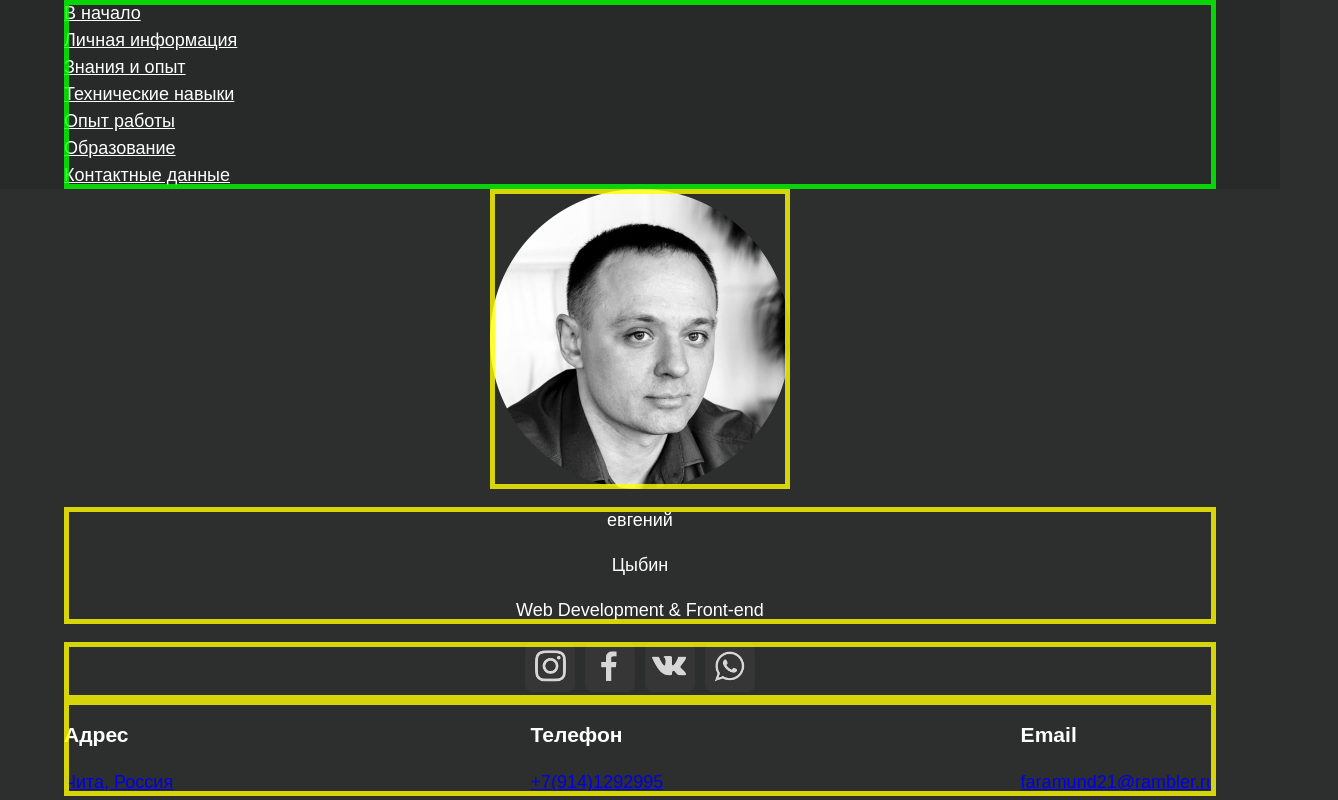
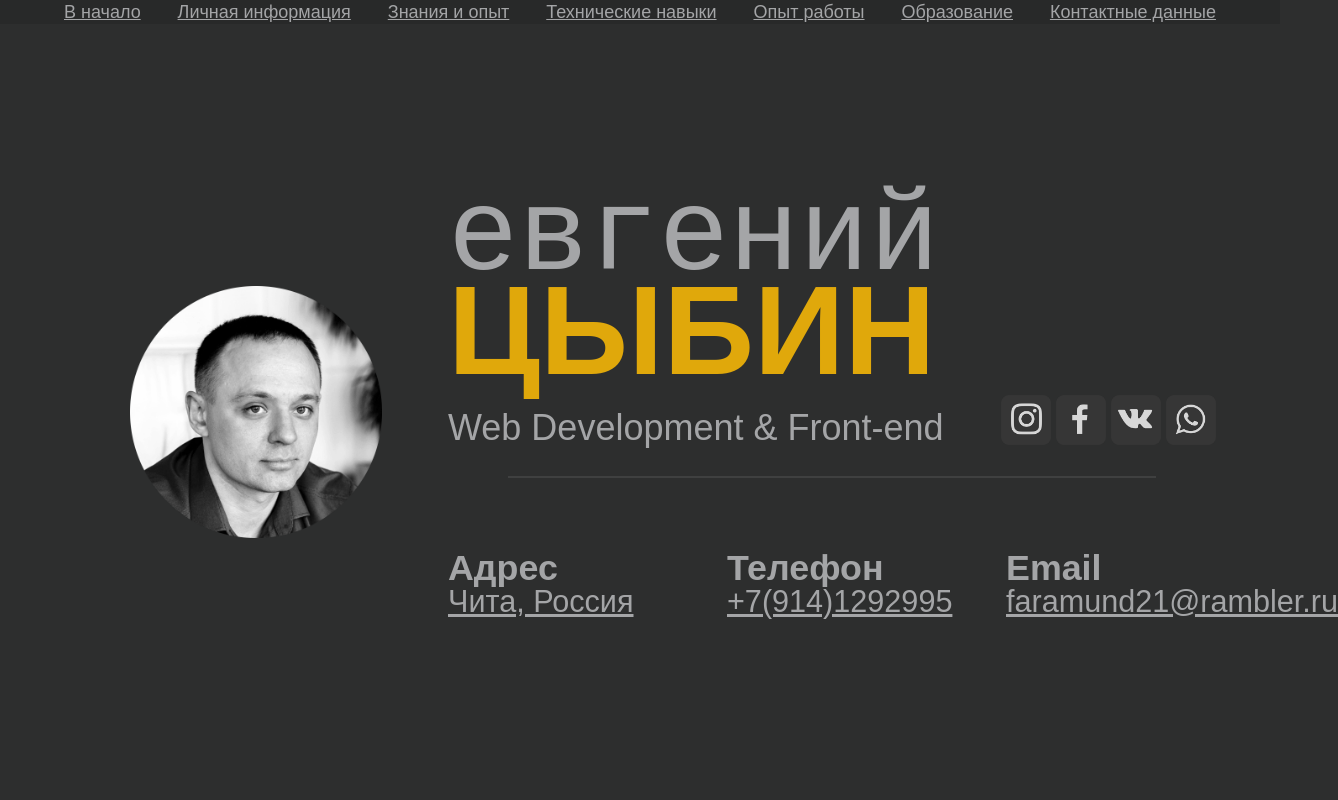
Before and after one commit to faramund21/businesscard.github.io, a plain HTML site: page index.html in a window 1280 px wide. Shown: the top 800 px of the page, 1338 px wide, since content can reach past the window. Drawn offline with Linux system fonts and the light colour scheme; a web font is replaced by a local one.

Commit message:
сверствал первый скринт

```diff
--- a/index.html
+++ b/index.html
@@ -67,8 +67,11 @@
 			</h1>
 
 			<section class="foto-info">
-				<img  class="foto-info__foto-location" src="img/index-foto.png" width="300" height="300" alt="Цыбин Евгений Сергеевич">
+				<div class="foto-info__foto-location">
+					<img src="img/index-foto.png" width="196" height="196" alt="Цыбин Евгений Сергеевич">
+				</div>
 				<div class="foto-info__description">
+					<div class="foto-info__name-social">
 						<div class="foto-info__name-list name-list">
 							<p class="name__name">
 								евгений
@@ -102,6 +105,7 @@
 								</a>
 							</li>
 						</ul>
+					</div>
 					<div class="foto-info__line line">
 					</div>
 					<ul class="foto-info__contact-list contact-list">
--- a/less/style.less
+++ b/less/style.less
@@ -37,7 +37,7 @@
 
 img {
 	max-width: 100%;
-	height: auto;
+	height: 100%;
 }
 
 .visually-hidden {
@@ -72,52 +72,54 @@ img {
 // @import("blocks/page-header.less");
 
 .page-header {
-	display: flex;
-	flex-direction: column;
-
 	background-color: @darkgrey;
 	color: #ffffff;
 }
 
 // @import("blocks/main-nav.less");
 
-.main-nav__toggle {
-	outline: 5px solid rgba(255, 0, 0, .8);
-	outline-offset: -5px;
+
+.main-nav__list {
+	height: 3vh;
+
+	margin: 0;
+	padding: 0 64px;
+	list-style: none;
+
 }
 
-.main-nav__wrapper {
-	outline: 5px solid rgba(0, 255, 0, .8);
-	outline-offset: -5px;
-
-}
-.main-nav__list {
-	margin: 0;
-	padding: 0;
-	list-style: none;
+.main-nav__list a:hover,
+.main-nav__list a:focus {
+	color: #E0A80B;
 }
 
 .main-nav__list a {
-	color: #ffffff;
+	color: #A4A5A7;
 }
 
-@media(min-device-width: @tablet-width) and (orientation: landscape) {
+@media(min-width: @tablet-width) and (orientation: landscape) {
 	.main-nav__wrapper {
 		display: flex;
 		justify-content: space-between;
-		margin: 0 64px;
+		margin: 0 auto;
+
 	}
 	.main-nav__toggle {
 		display: none;
 	}
 }
 
-@media(min-device-width: @desktop-width) {
+@media(min-width: @desktop-width) {
 	.main-nav__wrapper {
+		width: 100%;
+		margin: 0 auto;
+	}
+	.nav-list {
+
+		width: 100%;
 		display: flex;
 		justify-content: space-between;
-		width: 1200px;
-		margin: 0 auto;
+		align-items: center;
 	}
 
 }
@@ -126,88 +128,167 @@ img {
 
 .foto-info {
 	background-color: @lightgrey;
-	color: #ffffff;
+	color: #A4A5A7;
+	height: 97vh;
 
-	@media(min-device-width: @tablet-width) and (orientation: landscape) {
+
+	@media(min-width: @tablet-width) and (orientation: landscape) {
 		padding: 0 64px;
 	}
-	@media(min-device-width: @desktop-width) {
-		max-width: 1200px;
-		padding: 0 120px;
-		margin: 0 auto;
+	@media(min-width: @desktop-width) {
+		max-width: 100%;
+		padding: 0 auto;
 
 		display: grid;
 		grid-template-columns: 1fr 2fr;
+		align-items: center;
 	}
 }
 
+.foto-info__description {
+	font-size: 200%;
+}
+
 .foto-info__foto-location {
-	outline: 5px solid rgba(255, 255, 0, .8);
-	outline-offset: -5px;
 
 	display: block;
 	margin: auto;
+	padding: 15% 0 15% 0;
+	justify-content: center;
 
-	padding: 0;
+
 }
 
+.foto-info__foto-location img {
+	display: block;
+	margin:auto;
+	width: 20rem;
+
+	@media(min-width: @desktop-width) {
+		width: 14rem;
+	}
+
+
+}
+
+.foto-info__name-social {
+	@media(min-width: @desktop-width) {
+		display: flex;
+		justify-content: space-between;
+	}
+}
 
 .foto-info__name-list {
-	outline: 5px solid rgba(255, 255, 0, .8);
-	outline-offset: -5px;
 
 	text-align: center;
 
-	@media(min-device-width: @desktop-width) {
+	@media(min-width: @desktop-width) {
 		text-align: start;
 	}
 
 	margin: 0;
 	padding: 0;
+	display: flex;
+	flex-direction: column;
+	justify-content: center;
+
+
 }
 
-.foto-info__social-list {
-	outline: 5px solid rgba(255, 255, 0, .8);
-	outline-offset: -5px;
+.name__name {
+	font-family: Courier New, sans-serif;
+	font-size: 325%;
+	line-height: 50%;
+	font-weight: 400;
+	color: #A4A5A7;
+	margin: 0;
+	padding: 0;
+
+
+}
+
+.name__second-name {
+	color: #E0A80B;
+	font-size: 350%;
+	line-height: 100%;
+	font-weight: 600;
+	text-transform: uppercase;
+	margin: 0;
+	padding: 0;
+
+
+}
+
+.name__direction {
+	margin: 20px 0 5px 0;
+
+
+}
+
+.social-list {
+
+
 
 	display: flex;
 	justify-content: center;
+	align-items: flex-end;
 
 	margin: 0;
-	padding: 0;
+	padding: 60px 0 0 0;
 	list-style: none;
 }
 
 .social-list__item {
-	margin: 0 5px;
+	margin: 0 0 0 5px;
 }
 
-.foto-info__line {
-	outline: 5px solid rgba(0, 255, 0, .8);
-	outline-offset: -5px;
 
-	margin: 0;
-	padding: 0;
+.line {
+	display: flex;
+	margin: 0 60px;
+	margin-top: 30px;
 }
 
-.foto-info__contact-list {
-	outline: 5px solid rgba(255, 255, 0, .8);
-	outline-offset: -5px;
+.line::before {
+	content: "";
+
+	width: 100%;
+	height: 2px;
+
+	background-color: #3f4040;
+}
+
+.contact-list a {
+	color: #A4A5A7;
+}
+
+.contact-list {
 
 	margin: 0;
 	padding: 0;
 	list-style: none;
 
-	@media(min-device-width: @tablet-width) and (orientation: landscape) {
+	@media(min-width: @tablet-width) and (orientation: landscape) {
 		display: flex;
-		justify-content: space-between;
+		justify-content: space-between
 	}
 }
 
 .contact-list__item {
+	font-size: 85%;
 	text-align: center;
-
-	@media(min-device-width: @tablet-width) and (orientation: landscape) {
+	@media(min-width: @tablet-width) and (orientation: landscape) {
+		width: 210px;
+	}
+	@media(min-width: @desktop-width) and (orientation: landscape) {
 		text-align: start;
 	}
+	margin: 10% 0 0 0;
+	padding: 0;
+
 }
+
+.contact-list__item h3 {
+	margin: 0 0 3% 0;
+	padding: 0;
+}
```
Also changed, not shown: css/style.css, 1 other file. Lines whose indentation alone changed are shown as unchanged.
